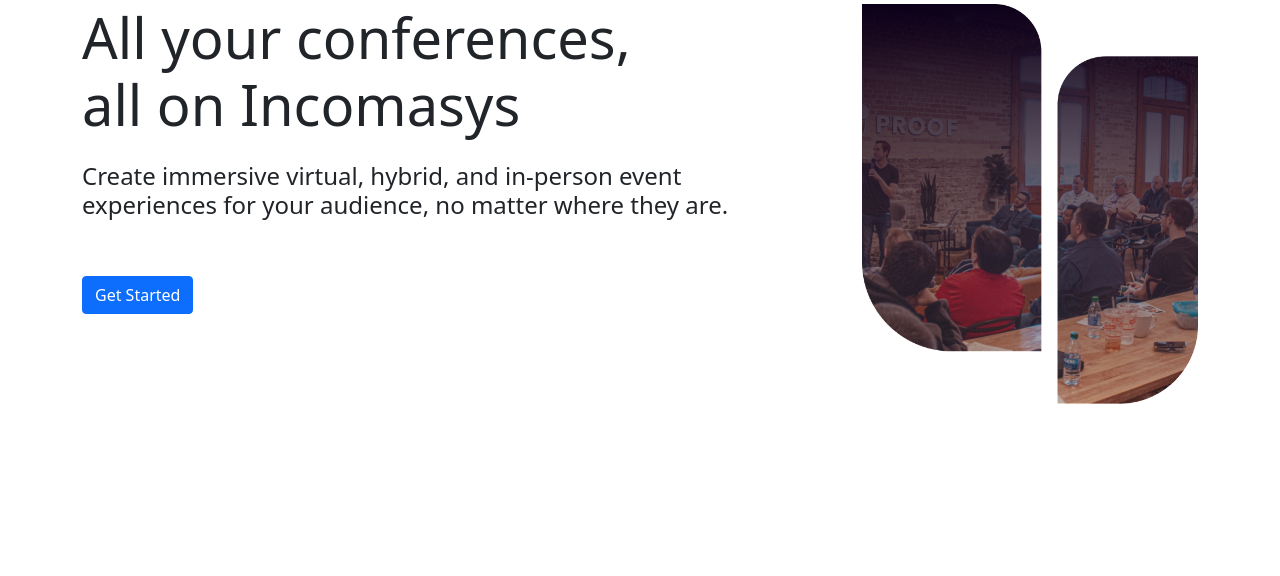
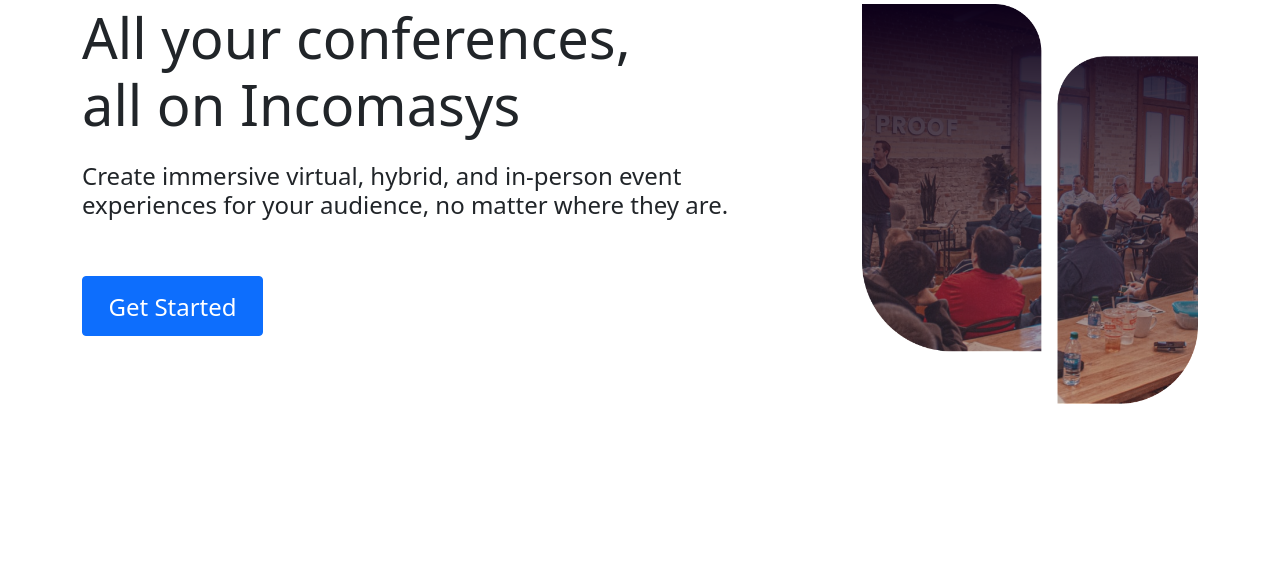
Before and after one commit to Mitul16/Incomasys, a Django app: page / in a window 1280 px wide. Shown: the part 96-672 px from the top of the page. Run offline with Django 4.2, Linux system fonts and the light colour scheme.

Commit message:
Added custom styling to button

```diff
--- a/main/static/css/styles.css
+++ b/main/static/css/styles.css
@@ -6,3 +6,10 @@
     margin: auto 0;
     width: 100%;
 }
+
+.btn-get-started {
+    width: 25%;
+    height: 15%;
+    font-size: 1.5rem;
+    padding-top: 0.5em;
+}
--- a/main/templates/home.html
+++ b/main/templates/home.html
@@ -10,9 +10,9 @@
         <h4 class="fw-normal mt-4">Create immersive virtual, hybrid, and in-person event experiences for your
             audience, no matter where they are.
         </h4>
-        <button class="btn btn-primary mt-5">
+        <a href="#" class="btn btn-primary mt-5 btn-get-started">
             Get Started
-        </button>
+        </a>
     </div>
     <div class="ms-2">
         <img src="{% static 'images/home-image.png' %}" alt="home-image" class="img-style-home">
```
